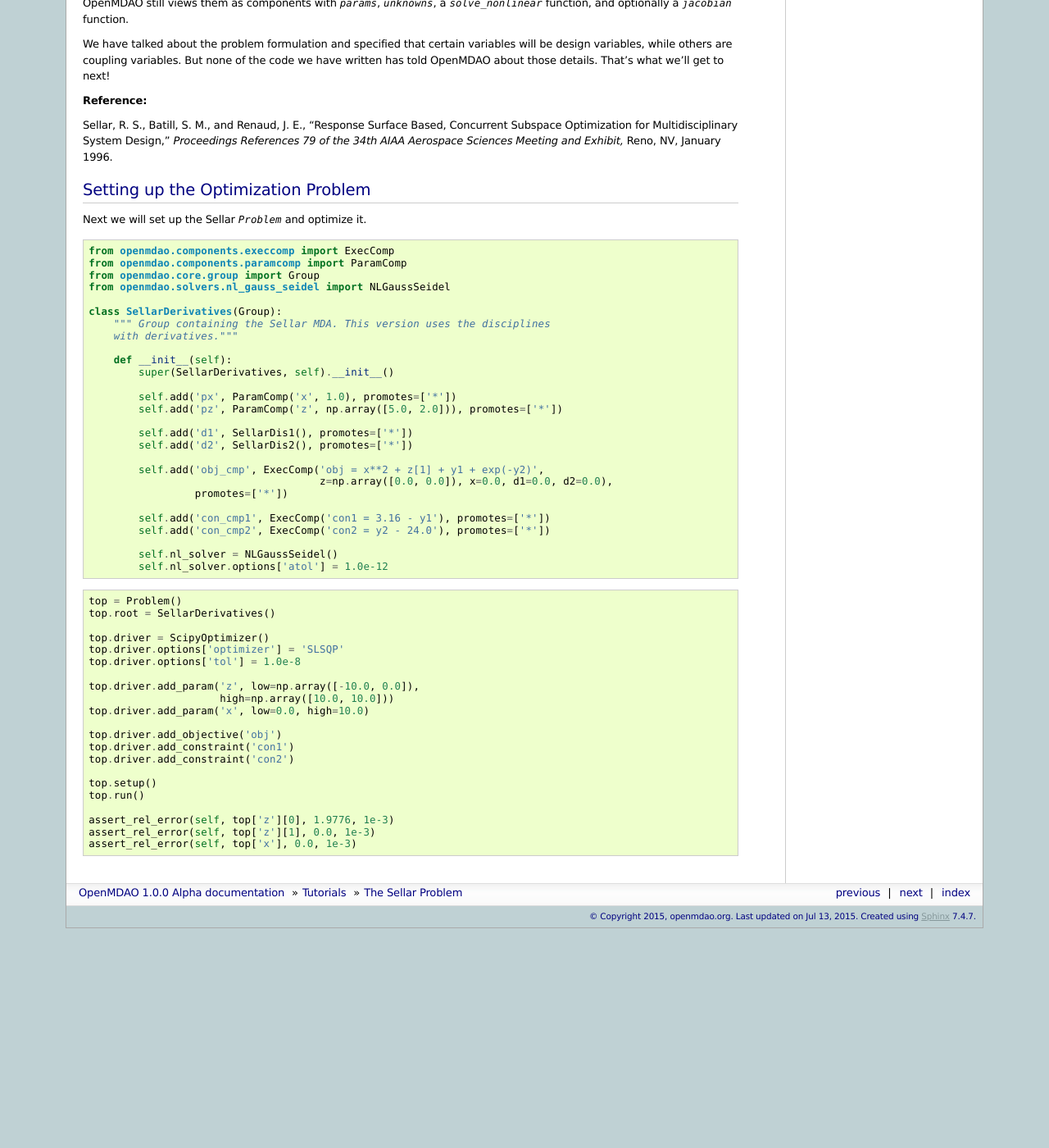
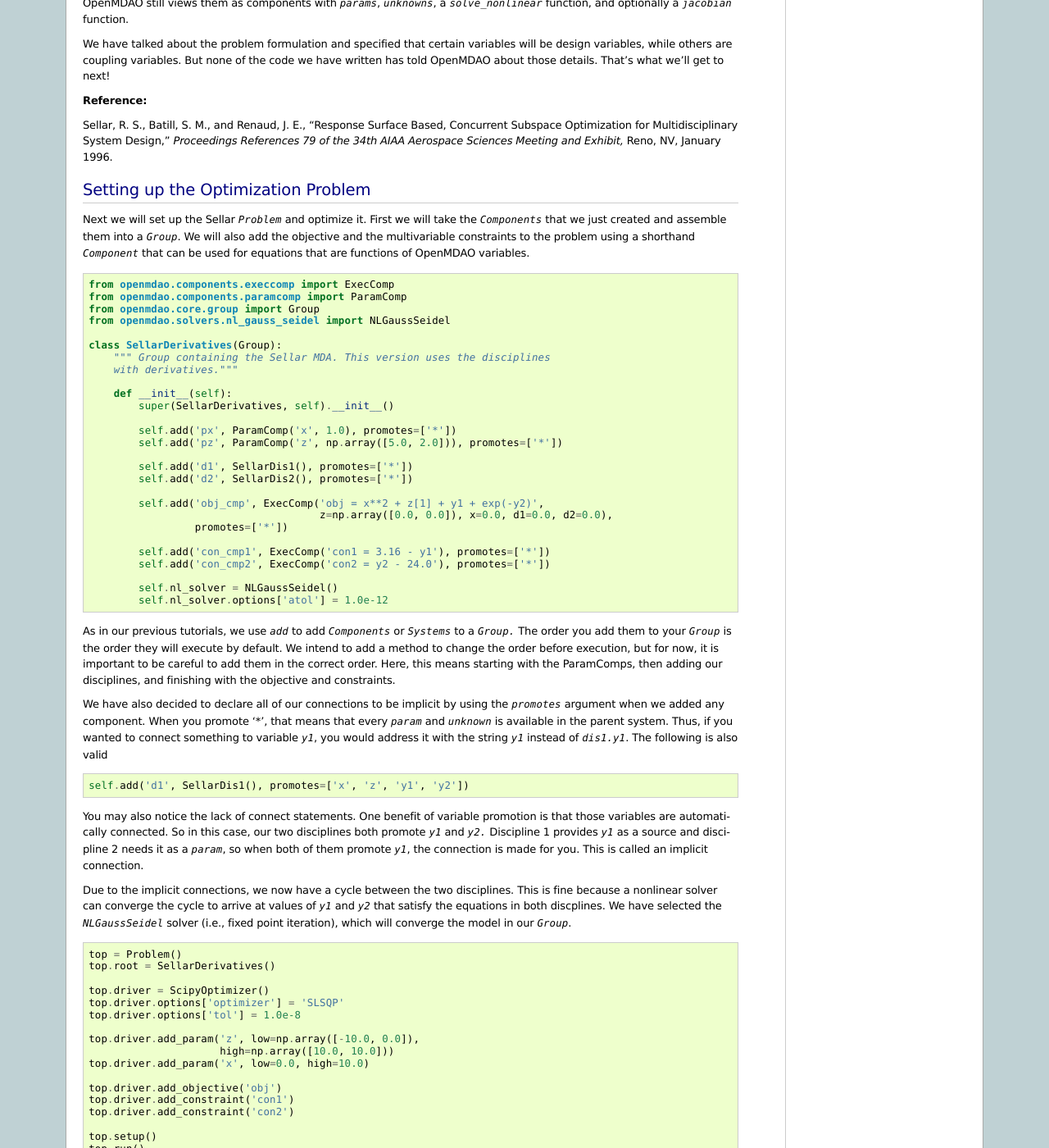
Before and after one commit to OpenMDAO/OpenMDAO1, a Sphinx documentation site: the page built from openmdao/docs/usr-guide/sellar.rst, in a window 1280 px wide and 1400 px high, scrolled down 2210 px. Shown: the whole window at 82% size. Built offline with Sphinx 7.4.7, drawn with Linux system fonts in a browser that asks for light colours; pages that are not in the unit, such as notebooks, are missing from menus; before the commit the page ends 3342 px from its top, so only the background shows below that.

```diff
--- a/openmdao/docs/usr-guide/sellar.rst
+++ b/openmdao/docs/usr-guide/sellar.rst
@@ -148,7 +148,11 @@ Exhibit,* Reno, NV, January 1996.
 Setting up the Optimization Problem
 ===================================
 
-Next we will set up the Sellar `Problem` and optimize it.
+Next we will set up the Sellar `Problem` and optimize it. First we will take
+the `Components` that we just created and assemble them into a `Group`. We
+will also add the objective and the multivariable constraints to the problem
+using a shorthand `Component` that can be used for equations that are
+functions of OpenMDAO variables.
 
 .. testcode:: Disciplines
 
@@ -180,6 +184,35 @@ Next we will set up the Sellar `Problem` and optimize it.
             self.nl_solver = NLGaussSeidel()
             self.nl_solver.options['atol'] = 1.0e-12
 
+As in our previous tutorials, we use `add` to add `Components` or `Systems`
+to a `Group.` The order you add them to your `Group` is the order they will
+execute by default. We intend to add a method to change the order before
+execution, but for now, it is important to be careful to add them in the
+correct order. Here, this means starting with the ParamComps, then adding our
+disciplines, and finishing with the objective and constraints.
+
+We have also decided to declare all of our connections to be implicit by
+using the `promotes` argument when we added any component. When you
+promote '*', that means that every `param` and `unknown` is available in the
+parent system. Thus, if you wanted to connect something to variable `y1`, you
+would address it with the string `y1` instead of `dis1.y1`. The following is also valid
+
+.. testcode:: Disciplines
+
+    self.add('d1', SellarDis1(), promotes=['x', 'z', 'y1', 'y2'])
+
+You may also notice the lack of connect statements. One benefit of variable
+promotion is that those variables are automatically connected. So in this
+case, our two disciplines both promote `y1` and `y2.` Discipline 1 provides
+`y1` as a source and discipline 2 needs it as a `param`, so when both of them
+promote `y1`, the connection is made for you. This is called an implicit
+connection.
+
+Due to the implicit connections, we now have a cycle between the two
+disciplines. This is fine because a nonlinear solver can converge the cycle
+to arrive at values of `y1` and `y2` that satisfy the equations in both
+discplines. We have selected the `NLGaussSeidel` solver (i.e., fixed point
+iteration), which will converge the model in our `Group`.
 
 
 .. testcode:: Disciplines
```
Also changed, not shown: 1 other file.
